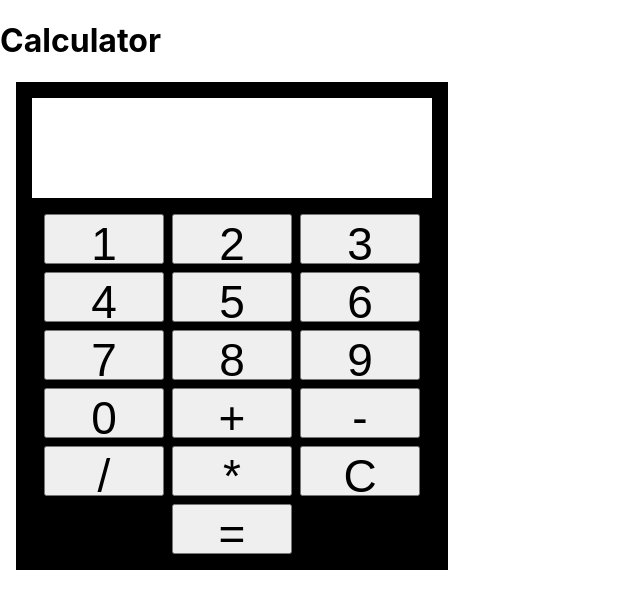
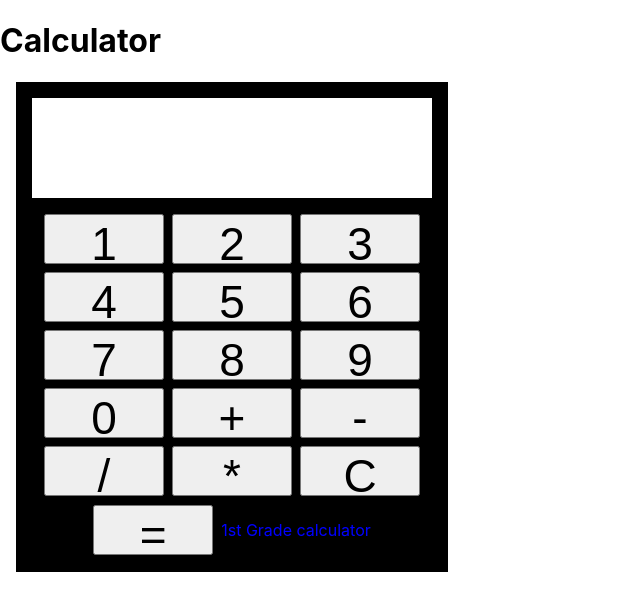
Before and after one commit to MikaelHTW/react-learning-group, a React (Create React App) app: page / in a window 1280 px wide. Shown: the top 610 px of the page, without its empty margins (0-640 px from the left). Built offline with nearby package versions, Linux system fonts and the light colour scheme.

Commit message:
refactor code using useContext to solve prop drilling

```diff
--- /dev/null
+++ b/src/AnimatedTitle.js
@@ -0,0 +1,13 @@
+import React, { useContext } from 'react'
+import { MyContext } from './App'
+
+function AnimatedTitle() {
+  const { Title } = useContext(MyContext);
+
+
+  return (
+    <p className='animated-title'>{Title}</p>
+  )
+}
+
+export default AnimatedTitle
--- a/src/App.js
+++ b/src/App.js
@@ -1,5 +1,8 @@
+import { createContext } from 'react'
 import Wrapper from './wrapper.js'
 import './App.css';
+
+export const MyContext = createContext();
 
 function App() {
   return (
@@ -8,7 +11,9 @@ function App() {
         <h1>
           Calculator
         </h1>
-        <Wrapper />
+        <MyContext.Provider value={{Title: '1st Grade calculator'}}>
+          <Wrapper />
+        </MyContext.Provider>
       </header>
     </div>
   );
--- a/src/Buttons.js
+++ b/src/Buttons.js
@@ -1,3 +1,5 @@
+import AnimatedTitle from "./AnimatedTitle";
+
 const Buttons = ({setResult, result}) => {
 
   const calculate = (number) => {
@@ -36,6 +38,7 @@ const Buttons = ({setResult, result}) => {
       <Button value='*'/>
       <Button value='C'/>
       <Button value='='/>
+      <AnimatedTitle/>
     </div>
   )
 }
--- a/src/wrapper.js
+++ b/src/wrapper.js
@@ -1,6 +1,7 @@
 import React, { useState } from 'react';
 import Screen from './Screen.js'
 import Buttons from './Buttons.js'
+
 
 const Wrapper = () => {
   const [result, setResult] = useState('')
```
